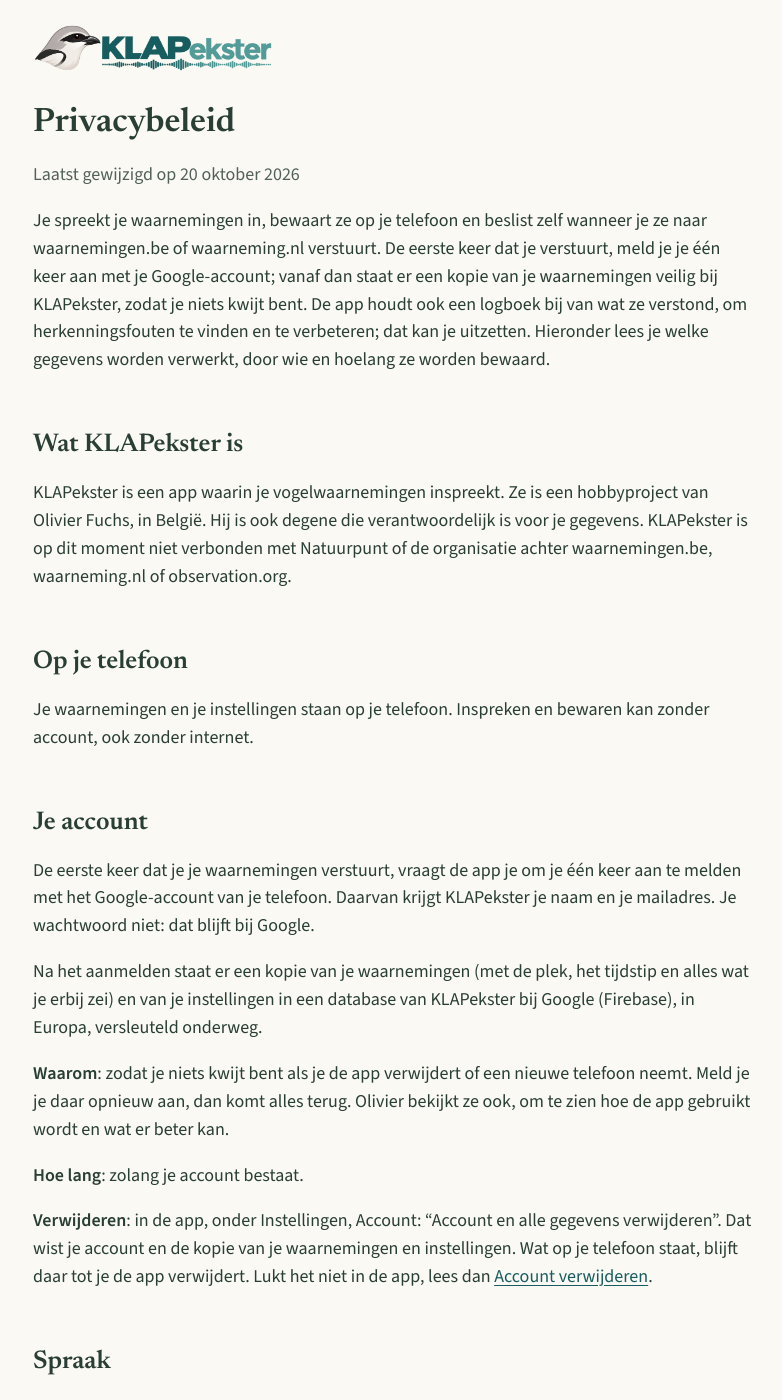
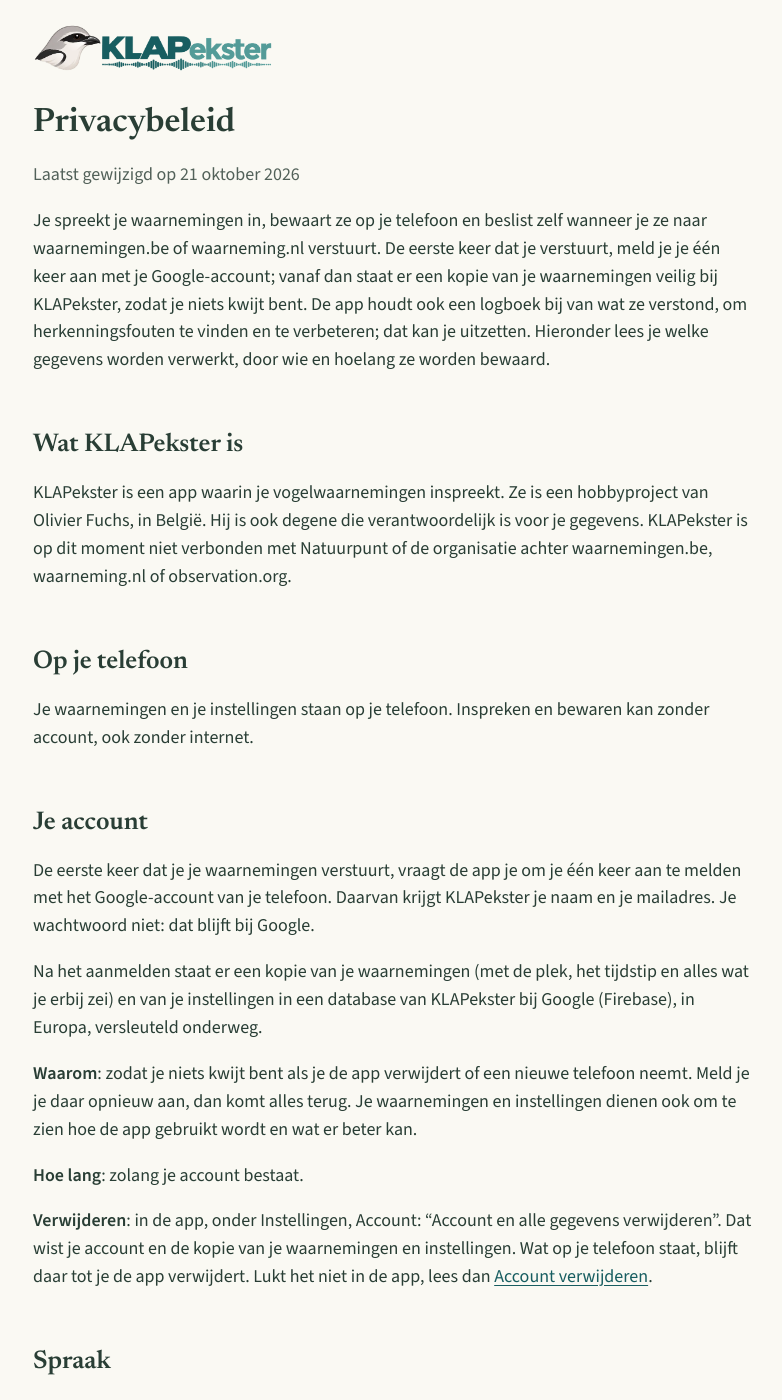
Before and after one commit to KLAPekster/website, a Jekyll site: the page built from privacy.md, in a window 1280 px wide and 1400 px high. Shown: the whole window, without its empty margins (247-1029 px from the left). Built offline with Jekyll 4.4.1, drawn with Linux system fonts in a browser that asks for light colours; some of the changed text lies outside the part shown.

Commit message:
Privacybeleid: waarnemingen en instellingen dienen ook om de app te verbeteren
Generieker verwoord, zonder "Olivier bekijkt"; bij het logboek "de maker"
in plaats van "Olivier". De instellingen staan er nu uitdrukkelijk bij, voor
het tabblad Instellingen op de logboekpagina
(vogelobservatie: ontwerp/instellingen-overzicht/PLAN.md, stap 1).

Co-Authored-By: Claude Opus 5.5 <noreply@anthropic.com>

```diff
--- a/privacy.md
+++ b/privacy.md
@@ -6,7 +6,7 @@ permalink: /privacy/
 
 # Privacybeleid
 
-<p class="flauw">Laatst gewijzigd op 20 oktober 2026</p>
+<p class="flauw">Laatst gewijzigd op 21 oktober 2026</p>
 
 Je spreekt je waarnemingen in, bewaart ze op je telefoon en beslist zelf
 wanneer je ze naar waarnemingen.be of waarneming.nl verstuurt. De eerste keer
@@ -40,8 +40,9 @@ tijdstip en alles wat je erbij zei) en van je instellingen in een database van
 KLAPekster bij Google (Firebase), in Europa, versleuteld onderweg.
 
 **Waarom**: zodat je niets kwijt bent als je de app verwijdert of een nieuwe
-telefoon neemt. Meld je je daar opnieuw aan, dan komt alles terug. Olivier
-bekijkt ze ook, om te zien hoe de app gebruikt wordt en wat er beter kan.
+telefoon neemt. Meld je je daar opnieuw aan, dan komt alles terug. Je
+waarnemingen en instellingen dienen ook om te zien hoe de app gebruikt wordt
+en wat er beter kan.
 
 **Hoe lang**: zolang je account bestaat.
 
@@ -107,7 +108,7 @@ melding mee: hoeveel regels je verstuurde. Niet de waarnemingen zelf.
 
 **Waarheen**: naar dezelfde database van KLAPekster bij Google (Firebase),
 versleuteld onderweg. De plek gaat mee afgerond op een kilometer. Alleen
-Olivier kan erin.
+de maker kan erin.
 
 **Waarom**: om te zien waar de app verkeerd verstaat, en dat te verbeteren.
 
```
